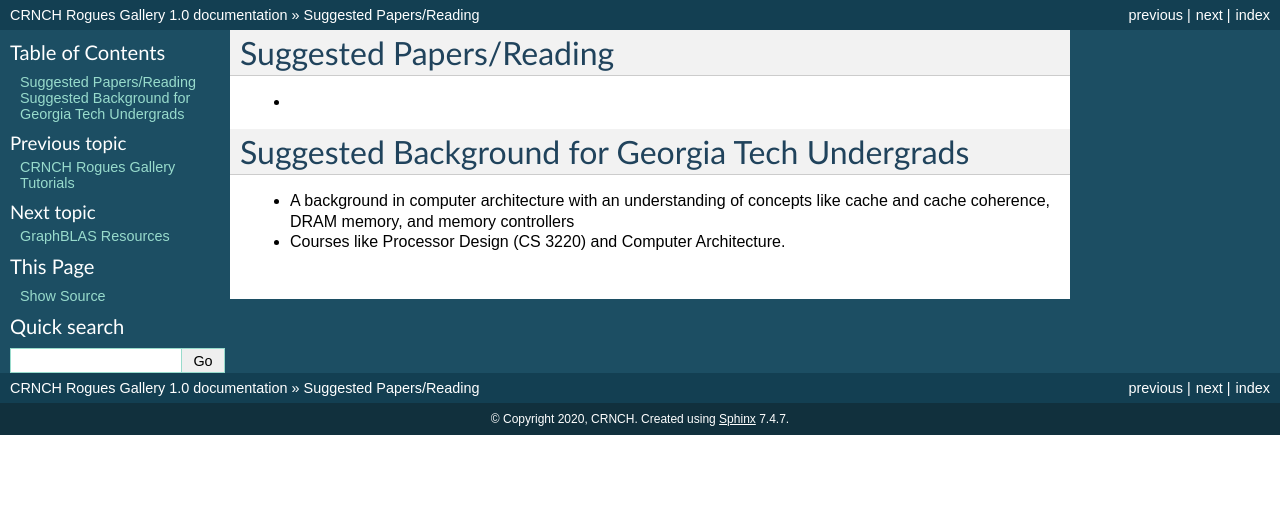
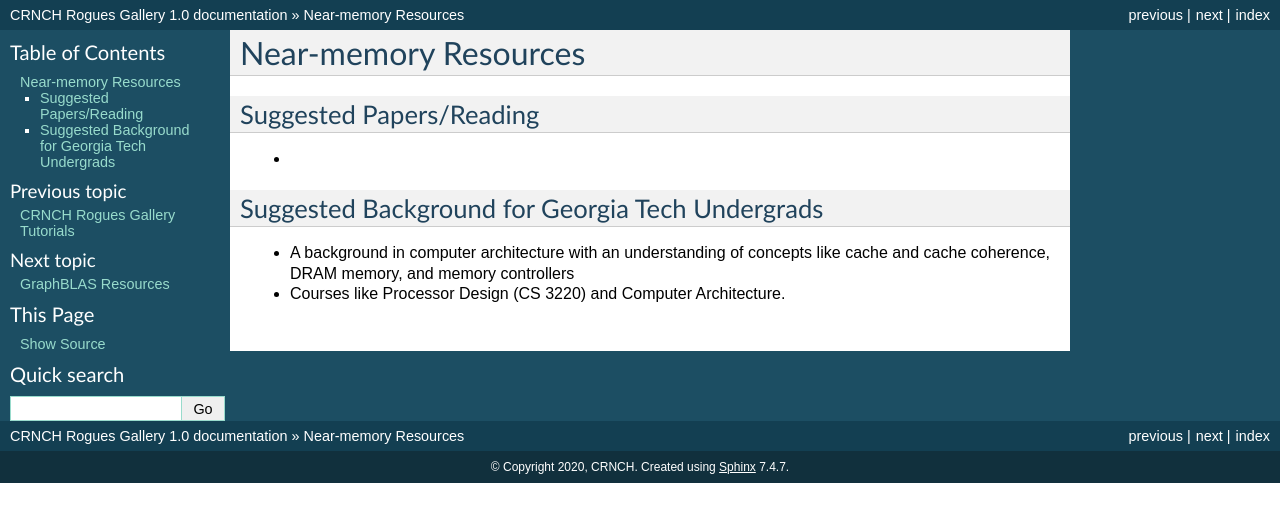
Before and after one commit to gt-crnch-rg/read-the-docs, a Sphinx documentation site: the page built from docs/resources/near-memory-resources.rst, in a window 1280 px wide. Shown: the top 522 px of the page. Built offline with Sphinx 7.4.7, drawn with Linux system fonts in a browser that asks for light colours; pages that are not in the unit, such as notebooks, are missing from menus.

Commit message:
Update near-memory-resources.rst

```diff
--- a/docs/resources/near-memory-resources.rst
+++ b/docs/resources/near-memory-resources.rst
@@ -1,4 +1,6 @@
-
+=====================
+Near-memory Resources
+=====================
 
 Suggested Papers/Reading
 --------------------------------
```
